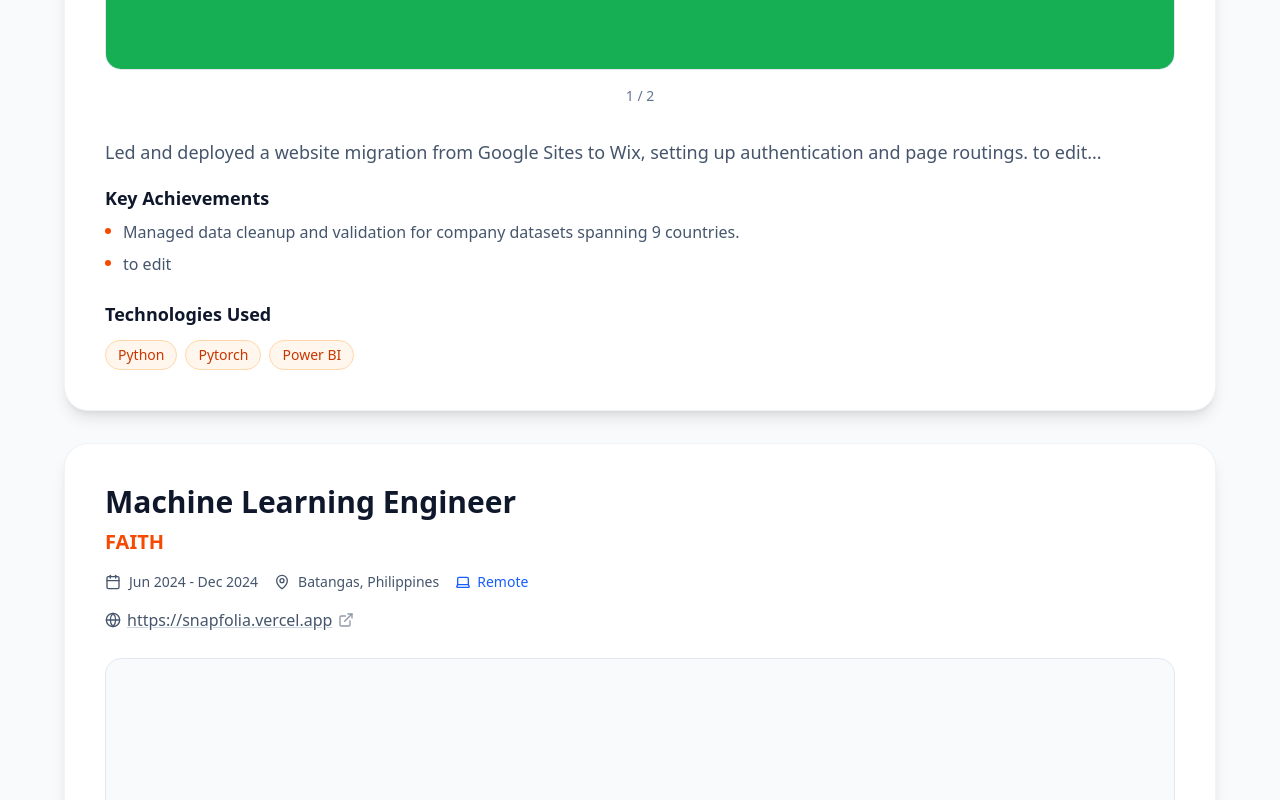
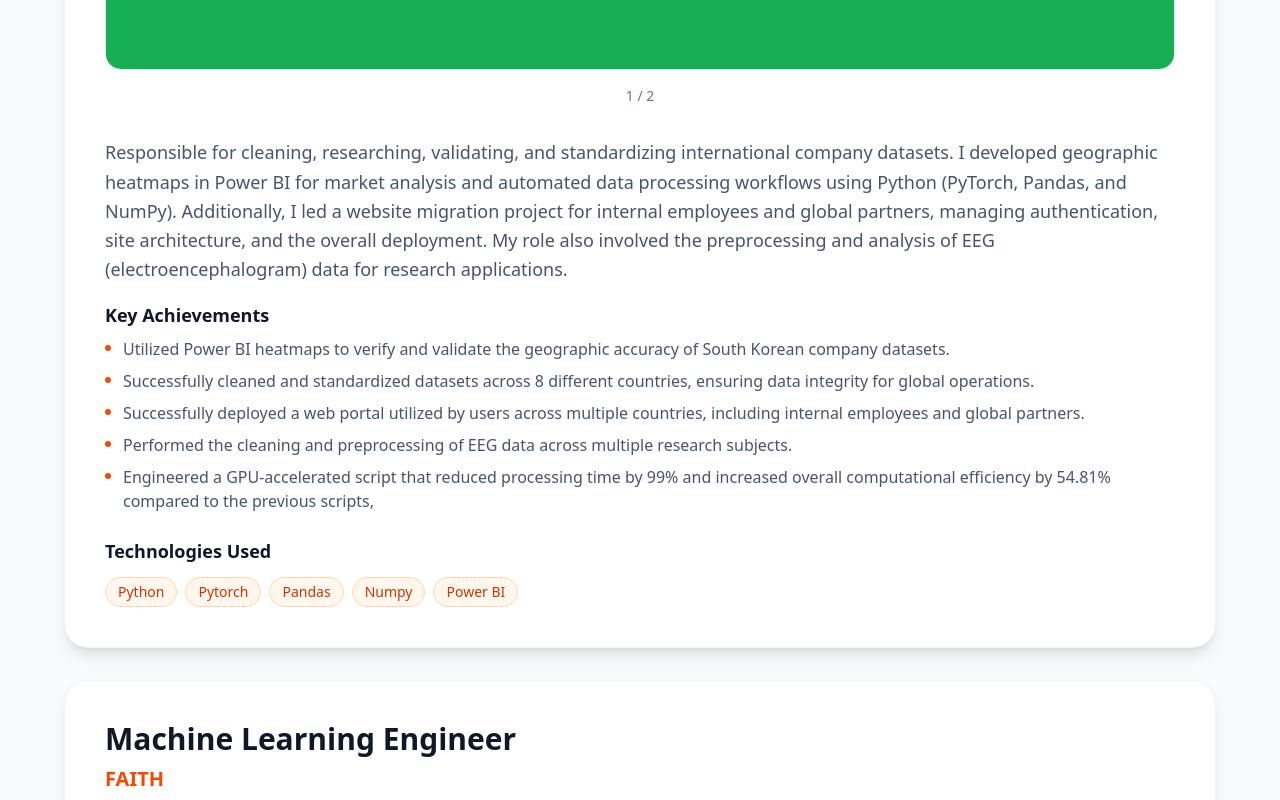
Before and after one commit to bennyshark/benedictgutierrez, a Next.js app: page / in a window 1280 px wide. Shown: the part 7440-8240 px from the top of the page. Built offline with nearby package versions, Linux system fonts and the light colour scheme.

Commit message:
added description and achievements for Nidec

```diff
--- a/app/page.tsx
+++ b/app/page.tsx
@@ -124,24 +124,29 @@ export default function Home() {
         workSetup: "hybrid" as const,
         companyColor: "text-green-600", // Custom color for company name
         description:
-          "Led and deployed a website migration from Google Sites to Wix, setting up authentication and page routings. to edit...",
+          "Responsible for cleaning, researching, validating, and standardizing international company datasets. I developed geographic heatmaps in Power BI for market analysis and automated data processing workflows using Python (PyTorch, Pandas, and NumPy). Additionally, I led a website migration project for internal employees and global partners, managing authentication, site architecture, and the overall deployment. My role also involved the preprocessing and analysis of EEG (electroencephalogram) data for research applications.",
         achievements: [
-          "Managed data cleanup and validation for company datasets spanning 9 countries.",
-          "to edit",
+          "Utilized Power BI heatmaps to verify and validate the geographic accuracy of South Korean company datasets.",
+          "Successfully cleaned and standardized datasets across 8 different countries, ensuring data integrity for global operations.",
+          "Successfully deployed a web portal utilized by users across multiple countries, including internal employees and global partners.",
+          "Performed the cleaning and preprocessing of EEG data across multiple research subjects.",
+          "Engineered a GPU-accelerated script that reduced processing time by 99% and increased overall computational efficiency by 54.81% compared to the previous scripts, ",
+
+
 
         ],
         projectImages: [
           "/images/nidec/nidec1.jpg",
         ],
         hasRestrictedContent: true,
-        technologies: ["Python", "Pytorch", "Power BI"],
+        technologies: ["Python", "Pytorch", "Pandas", "Numpy", "Power BI", ],
       },
       {
         company: "FAITH",
         position: "Machine Learning Engineer",
-        location: "Batangas, Philippines",
+        location: "Tanauan, Batangas, Philippines",
         duration: "Jun 2024 - Dec 2024",
-        workSetup: "remote" as const,
+        workSetup: "hybrid" as const,
         // companyColor not specified, will use default orange-600
         description:
           "Developed and trained machine learning models for image classification and object detection systems.",
```
